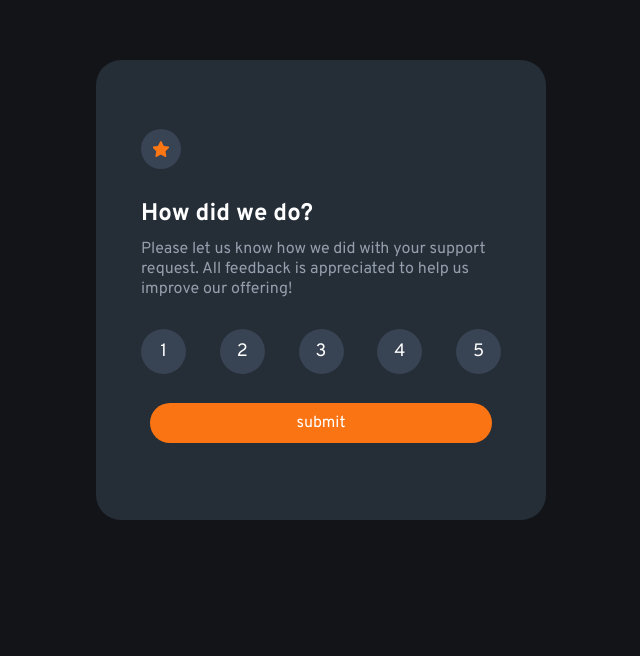
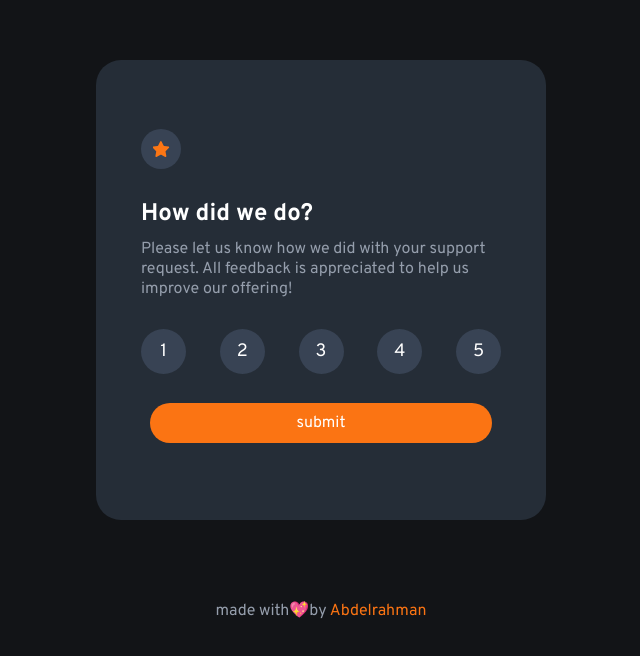
Before and after one commit to AbdelrhmanAbuelnile/rating-component, a plain HTML site: page index.html in a window 1280 px wide. Shown: the part 110-766 px from the top of the page, without its empty margins (319-959 px from the left). Drawn offline with Linux system fonts and the light colour scheme.

Commit message:
made some changes to the html and added made by and stylied it

```diff
--- a/index.html
+++ b/index.html
@@ -10,16 +10,22 @@
     <title>Rate Us</title>
 </head>
 <body>
+    <main>
         <div class="container">
+
             <div class="card" id="rating">
+
                 <div class="content">
+
                     <div class="image">
                         <img src="images/icon-star.svg">
                     </div>
+
                     <div class="text">
                         <h2>How did we do?</h2>
                         <p>Please let us know how we did with your support request. All feedback is appreciated to help us improve our offering!</p>
                     </div>
+
                     <div class="numbers">
                         <button class="btn" id="btn1">1</button>
                         <button class="btn" id="btn2">2</button>
@@ -27,27 +33,41 @@
                         <button class="btn" id="btn4">4</button>
                         <button class="btn" id="btn5">5</button>
                     </div>
+
                     <button class="submit" id="submit">submit</button>
+
                 </div>
+
             </div>
+
             <div class="card" id="thanks">
+
                 <div class="content">
+
                     <div class="img">
                         <img src="images/illustration-thank-you.svg" width="172px">
                     </div>
+
                     <div class="result">
                         <p id="par">You selected out of 5</p>
                     </div>
+
                     <div class="text">
                         <h2>Thank you!</h2>
                         <p>We appreciate you taking the time to give a rating. If you ever need more support, don’t hesitate to get in touch!</p>
                     </div>
+
+                </div>
+
+            </div>
+
+            <div class="made">
+                made with💖by <a href="https://www.linkedin.com/in/abdelrahman-hany-abu-elnile-439034220/" target="_blank">Abdelrahman</a>
             </div>
         </div>
-        <div class="made">
 
-        </div>
-    </div>
+    </main>
+
 
     <script src="main.js"></script>
 </body>
--- a/style.css
+++ b/style.css
@@ -141,6 +141,21 @@
     text-align: center;
 }
 
+.made {
+    /* text-align: center; */
+    position: absolute;
+    top: 90%;
+    left: 50%;
+    transform: translate(-50%,-50%);
+
+    color: #959eac;
+}
+
+.made a {
+    color: #fb7413;
+    text-decoration: none;
+}
+
 @media only screen and ( max-width: 450px ) {
     .card {
         width: 85%;
```
Lines whose indentation alone changed are shown as unchanged.
